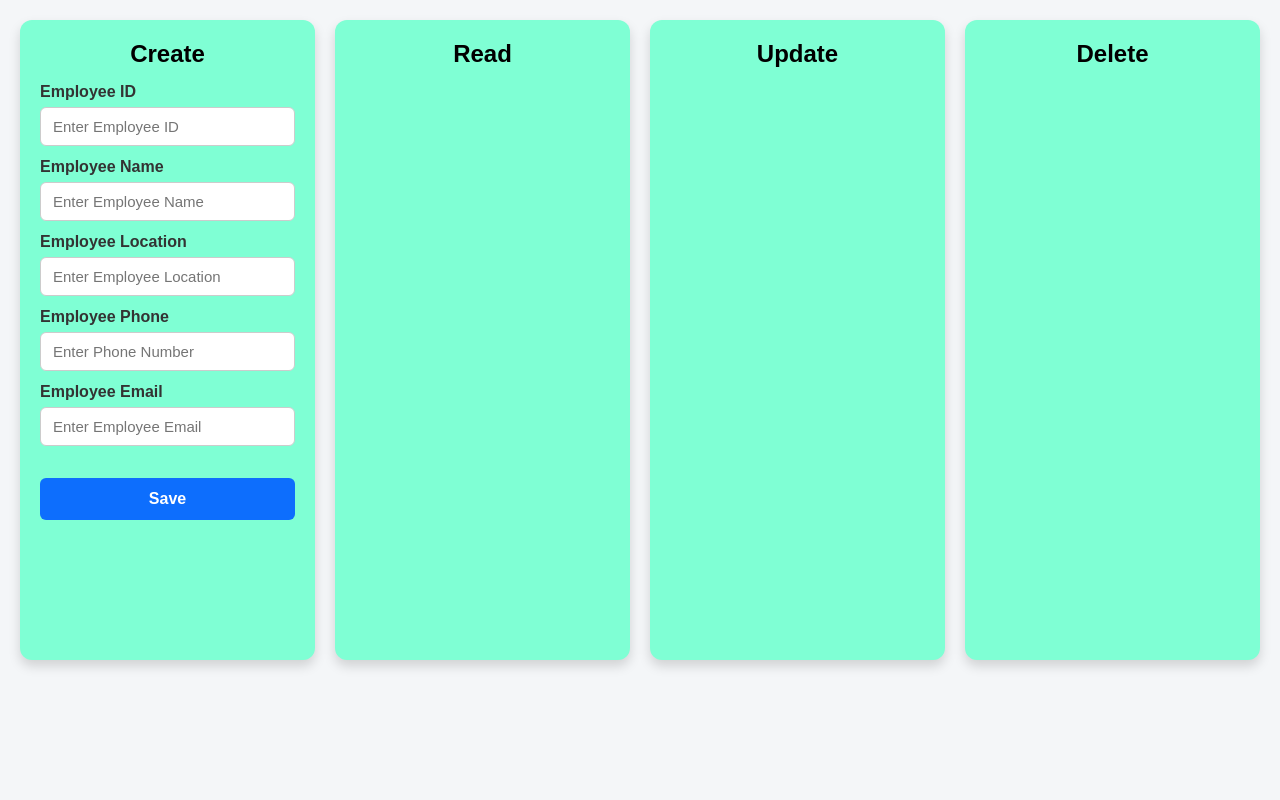
After one commit to HarshaSai1234/KLnaukri, a Django app: template templates/employerapp/crudfunction.html in a window 1280 px wide. The commit adds this page. Run offline with Django 5.2, Linux system fonts and the light colour scheme; the template is opened without the code that fills it, so the values that code supplies are empty.

Commit message:
Updated 11-02-2025

```diff
--- a/KLsai/settings.py
+++ b/KLsai/settings.py
@@ -118,4 +118,4 @@ USE_TZ = True
 # https://docs.djangoproject.com/en/6.0/howto/static-files/
 
 STATIC_URL = 'static/'
-STATICFILES_DIRS = [ (BASE_DIR/ 'static') ]
+STATICFILES_DIRS = [ BASE_DIR/ 'static' ]
--- a/adminapp/urls.py
+++ b/adminapp/urls.py
@@ -3,4 +3,5 @@ from . import views
 urlpatterns=[
     path('',views.adminapphomepage,name='adminapphomepage'),
     path('printer/',views.printer,name='printer'),
+    path('timetable/',views.timetable,name='timetable'),
 ]
--- a/adminapp/views.py
+++ b/adminapp/views.py
@@ -4,7 +4,10 @@ from django.shortcuts import render
 def adminapphomepage(request):
     return render(request,'adminapp/projecthomepage.html')
 def printer(request):
+    user_input=""
     if request.method == "POST":
         user_input = request.POST['klu']
     a1={'klu' : user_input}
     return render(request,'adminapp/printer.html',a1)
+def timetable(request):
+    return render(request,'adminapp/timetable.html')
--- a/employerapp/models.py
+++ b/employerapp/models.py
@@ -1,3 +1,4 @@
 from django.db import models
 
 # Create your models here.
+class Employerdetails(models.Model):
--- a/employerapp/urls.py
+++ b/employerapp/urls.py
@@ -2,4 +2,5 @@ from django.urls import path
 from . import views
 urlpatterns=[
     path('employerhomepage/',views.employerhomepage,name='employerhomepage'),
+    path('crudfunction/',views.crudfunction,name='crudfunction'),
 ]
--- a/employerapp/views.py
+++ b/employerapp/views.py
@@ -3,3 +3,5 @@ from django.shortcuts import render
 # Create your views here.
 def employerhomepage(request):
     return render(request,'employerapp/employerhomepage.html')
+def crudfunction(request):
+    return render(request,'employerapp/crudfunction.html')
--- /dev/null
+++ b/static/css/crud.css
@@ -0,0 +1,93 @@
+/* Reset */
+* {
+    margin: 0;
+    padding: 0;
+    box-sizing: border-box;
+}
+
+/* Page */
+body {
+    font-family: Arial, sans-serif;
+    background: #f4f6f8;
+    min-height: 100vh;
+}
+
+/* Container */
+.container {
+    width: 100%;
+    min-height: 100vh;
+    padding: 20px;
+}
+
+/* Grid layout */
+.crud-grid {
+    display: grid;
+    grid-template-columns: repeat(4, 1fr);
+    gap: 20px;
+}
+
+/* Column cards */
+.col {
+    background-color: aquamarine;
+    padding: 20px;
+    border-radius: 12px;
+    text-align: center;
+    box-shadow: 0 6px 12px rgba(0,0,0,0.15);
+    height: 80vh;
+}
+
+.col h2 {
+    margin-bottom: 15px;
+}
+
+/* Create column highlight */
+.create {
+    background-color: #e7f1ff;
+}
+
+/* Input group */
+.input-group {
+    width: 100%;
+    margin-bottom: 20px;
+    text-align: left;
+}
+
+.input-group label {
+    display: block;
+    margin-bottom: 6px;
+    font-weight: 600;
+    color: #333;
+}
+
+.input-group input {
+    width: 100%;
+    padding: 10px 12px;
+    font-size: 15px;
+    border: 1px solid #ccc;
+    border-radius: 6px;
+    outline: none;
+    margin-bottom: 12px;
+    transition: 0.3s;
+}
+
+.input-group input:focus {
+    border-color: #0d6efd;
+    box-shadow: 0 0 0 3px rgba(13,110,253,0.2);
+}
+
+/* Button */
+.btn {
+    width: 100%;
+    padding: 12px;
+    background-color: #0d6efd;
+    color: white;
+    font-size: 16px;
+    font-weight: 600;
+    border: none;
+    border-radius: 6px;
+    cursor: pointer;
+}
+
+.btn:hover {
+    background-color: #084298;
+}
--- /dev/null
+++ b/static/timetable.css
@@ -0,0 +1,3 @@
+.al{
+    background-color: red;
+}
--- a/templates/adminapp/printer.html
+++ b/templates/adminapp/printer.html
@@ -4,7 +4,7 @@
 <html lang="en">
 <head>
     <meta charset="UTF-8">
-    <title>Title</title>
+    <title>Printer</title>
 </head>
 <body>
 {% block body %}
@@ -18,13 +18,13 @@
             <input type="text" name="klu" placeholder="Enter anything">
             <br><br>
             <div class="d-grid gap-2 col-6 mx-auto">
-                <button class="btn btn-primary" type="button">Button</button>
+                <button class="btn btn-primary" type="submit">Button</button>
             </div>
         </form>
     </div>
     <div class="col" style="background-color:lightgrey">
       <h1>Output Block</h1>
-
+        <h1>{{ klu }}</h1>
     </div>
   </div>
 </div>
--- /dev/null
+++ b/templates/employerapp/crudfunction.html
@@ -0,0 +1,62 @@
+
+{% load static %}
+<!DOCTYPE html>
+<html lang="en">
+<head>
+    <meta charset="UTF-8">
+    <title>Title</title>
+    <link rel="stylesheet" href="{% static 'css/crud.css' %}">
+</head>
+<body>
+{% block body %}
+<div class="container">
+
+    <div class="crud-grid">
+
+        <!-- CREATE -->
+        <div class="col">
+            <h2>Create</h2>
+            <form>
+                <div class="input-group">
+                <label for="empid">Employee ID</label>
+                <input type="number" id="empid" name="empid" placeholder="Enter Employee ID">
+
+                <label for="empname">Employee Name</label>
+                <input type="text" id="empname" name="empname" placeholder="Enter Employee Name">
+
+                <label for="emploc">Employee Location</label>
+                <input type="text" id="emploc" name="emploc" placeholder="Enter Employee Location">
+
+                <label for="empphone">Employee Phone</label>
+                <input type="text" id="empphone" name="empphone" placeholder="Enter Phone Number">
+
+                <label for="empemail">Employee Email</label>
+                <input type="email" id="empemail" name="empemail" placeholder="Enter Employee Email">
+            </div>
+
+            <button class="btn" type="submit">Save</button>
+            </form>
+        </div>
+
+        <!-- READ -->
+        <div class="col">
+            <h2>Read</h2>
+
+        </div>
+
+        <!-- UPDATE -->
+        <div class="col">
+            <h2>Update</h2>
+        </div>
+
+        <!-- DELETE -->
+        <div class="col">
+            <h2>Delete</h2>
+        </div>
+
+    </div>
+
+</div>
+{% endblock %}
+</body>
+</html>
--- a/templates/navbar/adminnavbar.html
+++ b/templates/navbar/adminnavbar.html
@@ -26,7 +26,7 @@
           </a>
           <ul class="dropdown-menu">
             <li><a class="dropdown-item" href="{% url 'printer' %}">Printer</a></li>
-            <li><a class="dropdown-item" href="#">Another action</a></li>
+            <li><a class="dropdown-item" href="{% url 'timetable' %}">Time Table</a></li>
             <li><hr class="dropdown-divider"></li>
             <li><a class="dropdown-item" href="#">Something else here</a></li>
           </ul>
```
Also changed, not shown: templates/adminapp/timetable.html (added, +25 -0 lines), templates/navbar/employernavbar.html (added, +74 -0 lines).
